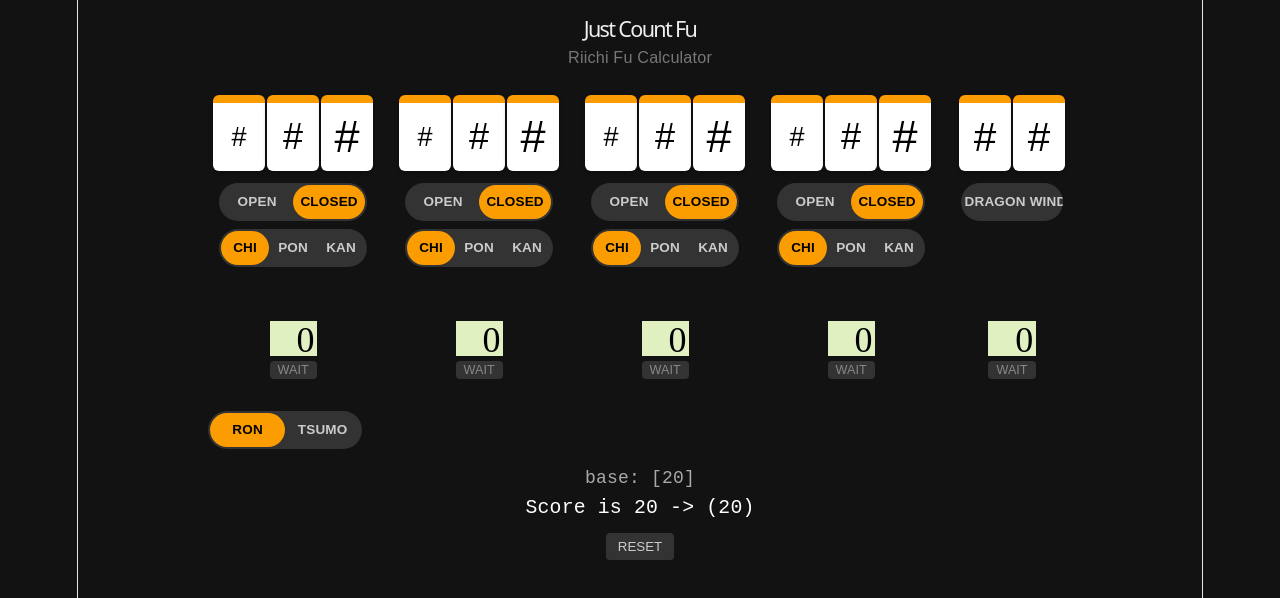
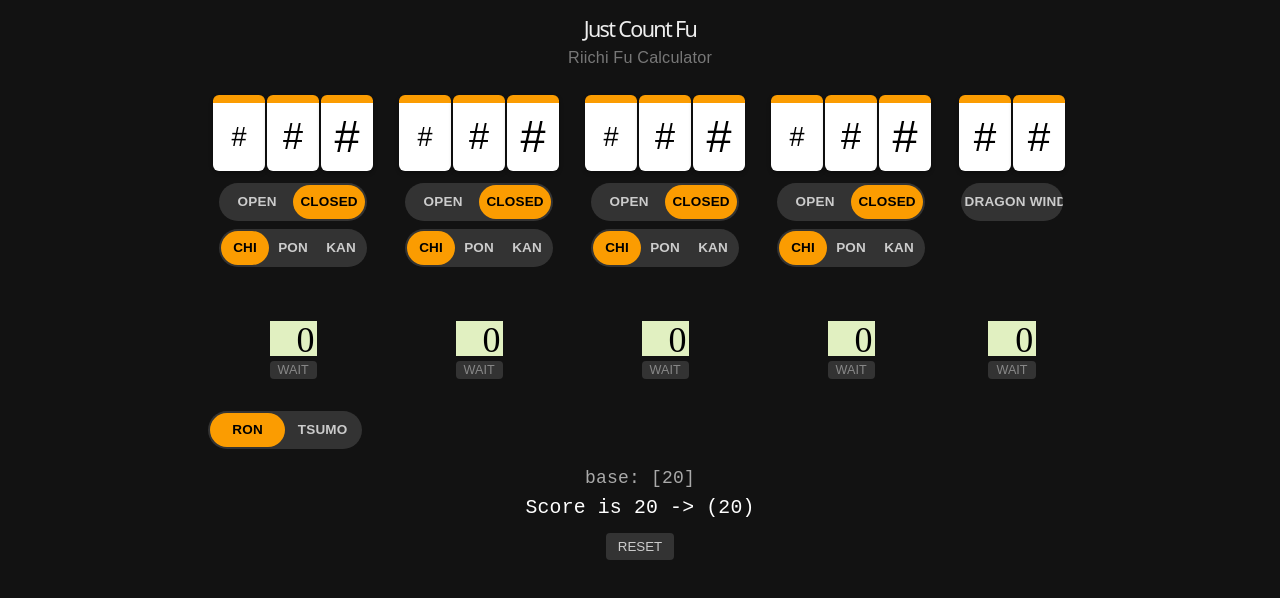
Before and after one commit to edm64/just-count-fu, a Svelte app in the folder just-count-fu/: page / in a window 1280 px wide. Shown: the top 598 px of the page. Built offline with nearby package versions, Linux system fonts and the light colour scheme; a web font is replaced by a local one.

Commit message:
removed background frame artifact from default template

```diff
--- a/just-count-fu/src/app.css
+++ b/just-count-fu/src/app.css
@@ -2,12 +2,6 @@
   --text: #6b6375;
   --text-h: #08060d;
   --bg: #fff;
-  --border: #e5e4e7;
-  --code-bg: #f4f3ec;
-  --accent: #aa3bff;
-  --accent-bg: rgba(170, 59, 255, 0.1);
-  --accent-border: rgba(170, 59, 255, 0.5);
-  --social-bg: rgba(244, 243, 236, 0.5);
   --shadow:
     rgba(0, 0, 0, 0.1) 0 10px 15px -3px, rgba(0, 0, 0, 0.05) 0 4px 6px -2px;
 
@@ -19,7 +13,6 @@
   letter-spacing: 0.18px;
   color-scheme: light dark;
   color: var(--text);
-  background: var(--bg);
   font-synthesis: none;
   text-rendering: optimizeLegibility;
   -webkit-font-smoothing: antialiased;
@@ -35,7 +28,6 @@
     --text: #9ca3af;
     --text-h: #f3f4f6;
     --bg: #16171d;
-    --border: #2e303a;
     --code-bg: #1f2028;
     --accent: #c084fc;
     --accent-bg: rgba(192, 132, 252, 0.15);
```
